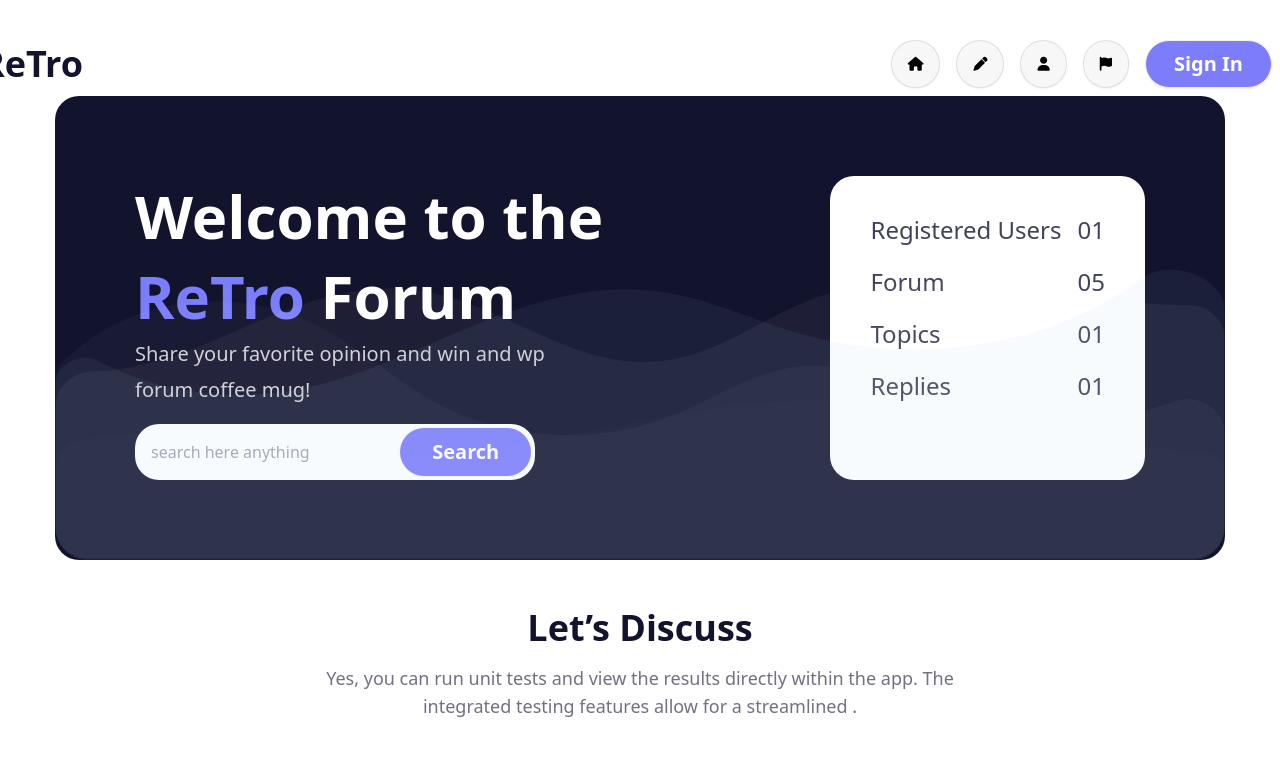
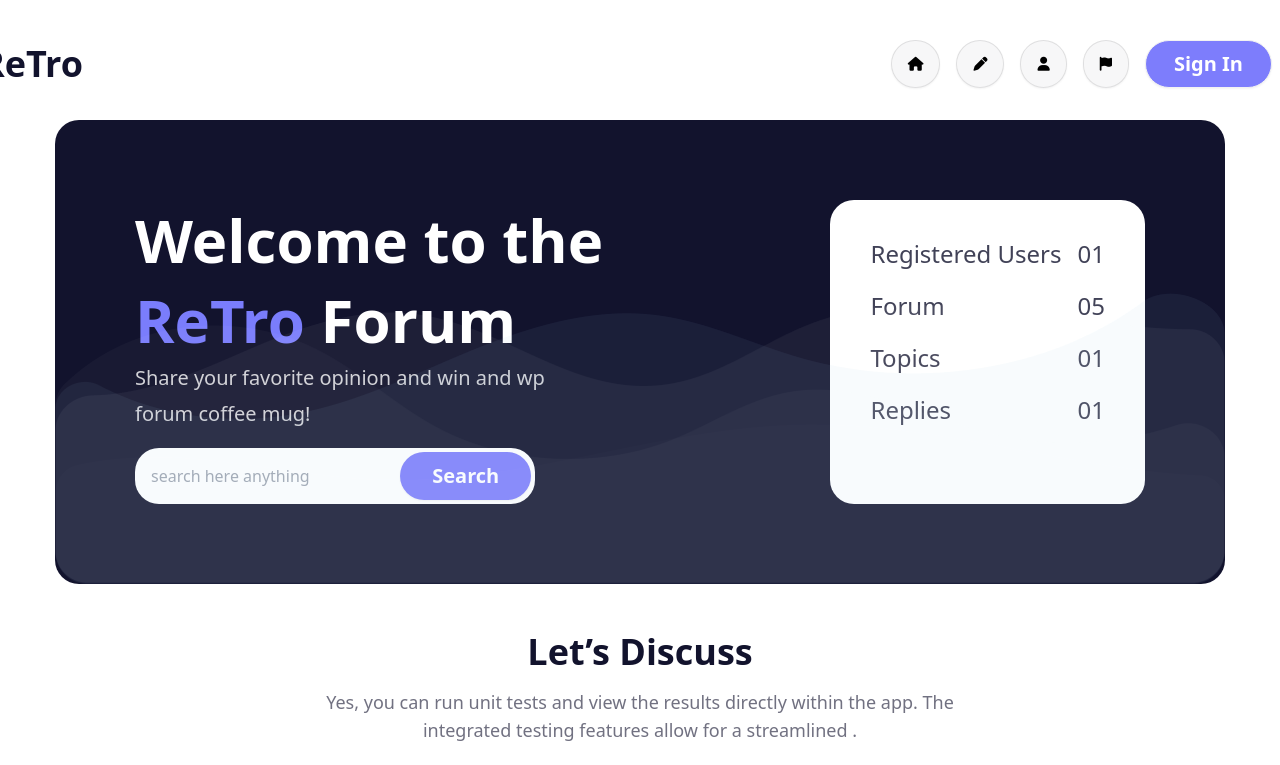
Before and after one commit to devo-ab/retro-forum, a plain HTML site: page index.html in a window 1280 px wide. Shown: the top 765 px of the page. Drawn offline with nearby package versions, Linux system fonts and the light colour scheme.

Commit message:
space problem fixed

```diff
--- a/index.html
+++ b/index.html
@@ -101,7 +101,7 @@
 
         <!-- nav banner start -->
         <div
-            class="bg-[#12132D] relative lg:w-[1170px] mx-auto rounded-3xl flex flex-col lg:flex-row justify-between p-8 lg:p-20">
+            class="bg-[#12132D] relative lg:w-[1170px] mx-auto rounded-3xl flex flex-col lg:flex-row justify-between p-8 lg:p-20 mt-6">
             <div>
                 <h1 class="text-4xl lg:text-6xl font-black lg:leading-[80px] text-white">Welcome to the <br> <span
                         class="text-[#7A7DFC]">ReTro</span> Forum</h1>
```
